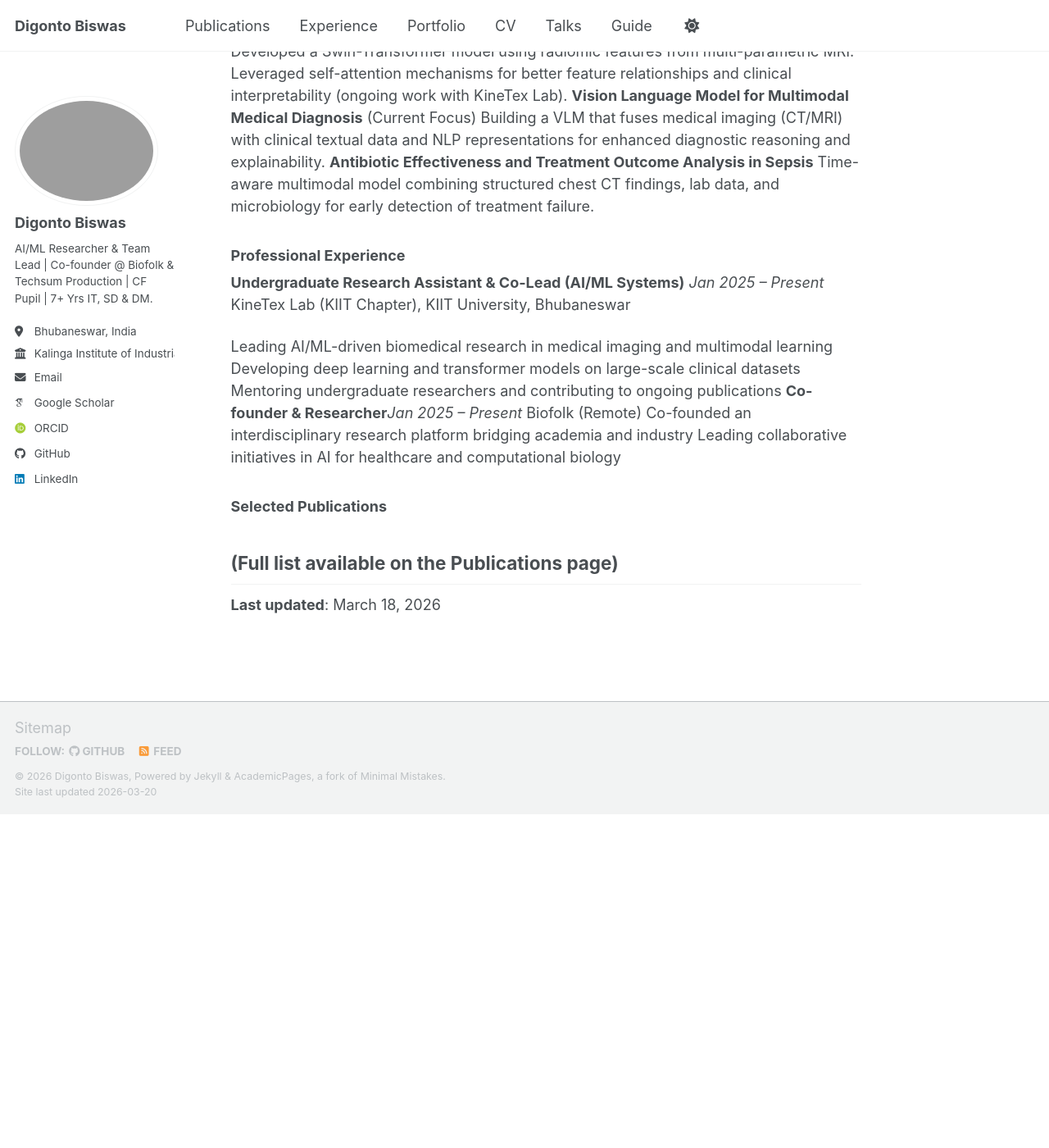
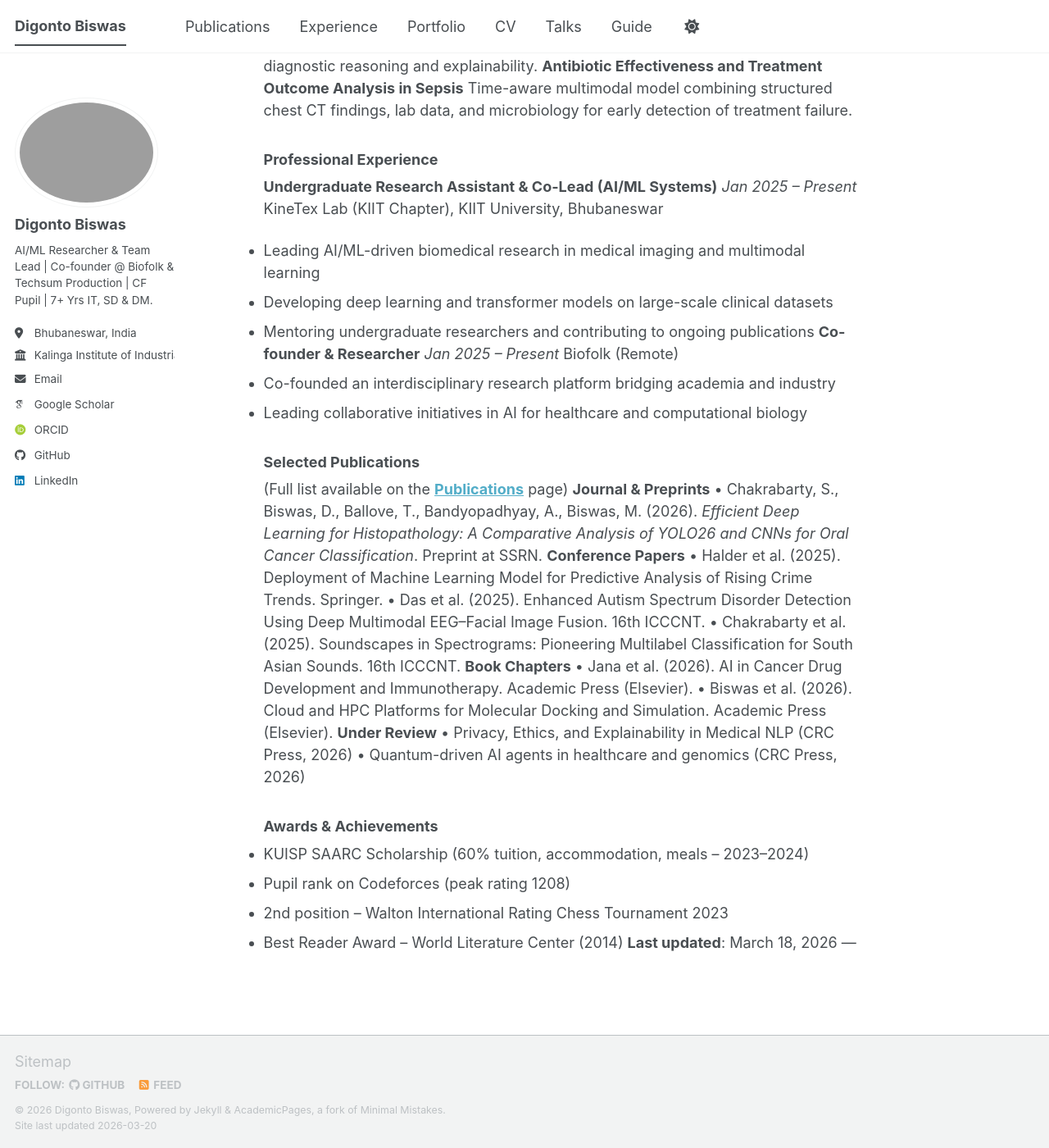
Before and after one commit to digontobiswas/digontobiswas.github.io, a Jekyll site: the page built from _pages/about.md, in a window 1280 px wide and 1400 px high, scrolled down 909 px. Shown: the whole window at 82% size. Built offline with Jekyll 4.4.1, drawn with Linux system fonts in a browser that asks for light colours; some web fonts are replaced; our own code applies the rules of GitHub Pages for plain Markdown files; a script bundle is joined from its source files by our own code; library files that are not in the unit come from our copies; before the commit the page ends 1902 px from its top, so only the background shows below that; some of the changed text lies outside the part shown.

Commit message:
Update about.md

```diff
--- a/_pages/about.md
+++ b/_pages/about.md
@@ -1,26 +1,26 @@
+---
 permalink: /
 # title: "Academic Pages is a ready-to-fork GitHub Pages template for academic personal websites"
-## author_profile: true
+author_profile: true
 redirect_from:
-  - /about/
-  - /about.html
+- /about/
+- /about.html
+---
 # About
 **Bhubaneswar, India**
-<image-card alt="GitHub" src="https://img.shields.io/badge/GitHub-digontobiswas-black?style=flat&logo=github" ></image-card>
-<image-card alt="Google Scholar" src="https://img.shields.io/badge/Google_Scholar-4285F4?style=flat&logo=google-scholar" ></image-card>
-<image-card alt="LinkedIn" src="https://img.shields.io/badge/LinkedIn-0077B5?style=flat&logo=linkedin&logoColor=white" ></image-card>
-digontobiswas.kp.bd@gmail.com | +8801764348319
+[![GitHub](https://img.shields.io/badge/GitHub-digontobiswas-black?style=flat&logo=github)](https://github.com/digontobiswas)
+[![Google Scholar](https://img.shields.io/badge/Google_Scholar-4285F4?style=flat&logo=google-scholar)](https://scholar.google.com/citations?user=cdnKCqMAAAAJ)
+[![LinkedIn](https://img.shields.io/badge/LinkedIn-0077B5?style=flat&logo=linkedin&logoColor=white)](https://www.linkedin.com/in/digonto-biswas/)
+[digontobiswas.kp.bd@gmail.com](mailto:digontobiswas.kp.bd@gmail.com) | [+8801764348319](tel:+8801764348319) \
 I am an undergraduate Computer Science researcher specializing in Computer Vision. My research interests include medical
 imaging, autonomous vehicles, explainable AI for clinical support, and Vision Language Models (VLMs). My goal is to
 pursue a Ph.D. and develop robust AI systems.
 ### Research Interests
-
-Medical Image Analysis (mpMRI, Histopathology, Chest CT)
-Vision Language Models & Multimodal Fusion
-Explainable AI (XAI) for Clinical Trust
-Computer Vision for Autonomous Vehicle Perception
-Computational Biology & Protein–Protein Interaction Networks
-
+- Medical Image Analysis (mpMRI, Histopathology, Chest CT)
+- Vision Language Models & Multimodal Fusion
+- Explainable AI (XAI) for Clinical Trust
+- Computer Vision for Autonomous Vehicle Perception
+- Computational Biology & Protein–Protein Interaction Networks
 ### Education
 **Bachelor of Technology in Computer Science and Engineering (CSE)**
 Kalinga Institute of Industrial Technology (KIIT), Bhubaneswar, India
@@ -37,15 +37,32 @@ Time-aware multimodal model combining structured chest CT findings, lab data, an
 **Undergraduate Research Assistant & Co-Lead (AI/ML Systems)**
 *Jan 2025 – Present*
 KineTex Lab (KIIT Chapter), KIIT University, Bhubaneswar
-
-Leading AI/ML-driven biomedical research in medical imaging and multimodal learning
-Developing deep learning and transformer models on large-scale clinical datasets
-Mentoring undergraduate researchers and contributing to ongoing publications
-**Co-founder & Researcher***Jan 2025 – Present*
+- Leading AI/ML-driven biomedical research in medical imaging and multimodal learning
+- Developing deep learning and transformer models on large-scale clinical datasets
+- Mentoring undergraduate researchers and contributing to ongoing publications
+**Co-founder & Researcher**
+*Jan 2025 – Present*
 Biofolk (Remote)
-Co-founded an interdisciplinary research platform bridging academia and industry
-Leading collaborative initiatives in AI for healthcare and computational biology
-
+- Co-founded an interdisciplinary research platform bridging academia and industry
+- Leading collaborative initiatives in AI for healthcare and computational biology
 ### Selected Publications
-## (Full list available on the **Publications** page)
+(Full list available on the **[Publications](/publications/)** page)
+**Journal & Preprints**
+• Chakrabarty, S., Biswas, D., Ballove, T., Bandyopadhyay, A., Biswas, M. (2026). *Efficient Deep Learning for Histopathology: A Comparative Analysis of YOLO26 and CNNs for Oral Cancer Classification*. Preprint at SSRN.
+**Conference Papers**
+• Halder et al. (2025). Deployment of Machine Learning Model for Predictive Analysis of Rising Crime Trends. Springer.
+• Das et al. (2025). Enhanced Autism Spectrum Disorder Detection Using Deep Multimodal EEG–Facial Image Fusion. 16th ICCCNT.
+• Chakrabarty et al. (2025). Soundscapes in Spectrograms: Pioneering Multilabel Classification for South Asian Sounds. 16th ICCCNT.
+**Book Chapters**
+• Jana et al. (2026). AI in Cancer Drug Development and Immunotherapy. Academic Press (Elsevier).
+• Biswas et al. (2026). Cloud and HPC Platforms for Molecular Docking and Simulation. Academic Press (Elsevier).
+**Under Review**
+• Privacy, Ethics, and Explainability in Medical NLP (CRC Press, 2026)
+• Quantum-driven AI agents in healthcare and genomics (CRC Press, 2026)
+### Awards & Achievements
+- KUISP SAARC Scholarship (60% tuition, accommodation, meals – 2023–2024)
+- Pupil rank on Codeforces (peak rating 1208)
+- 2nd position – Walton International Rating Chess Tournament 2023
+- Best Reader Award – World Literature Center (2014)
 **Last updated**: March 18, 2026
+---
```
